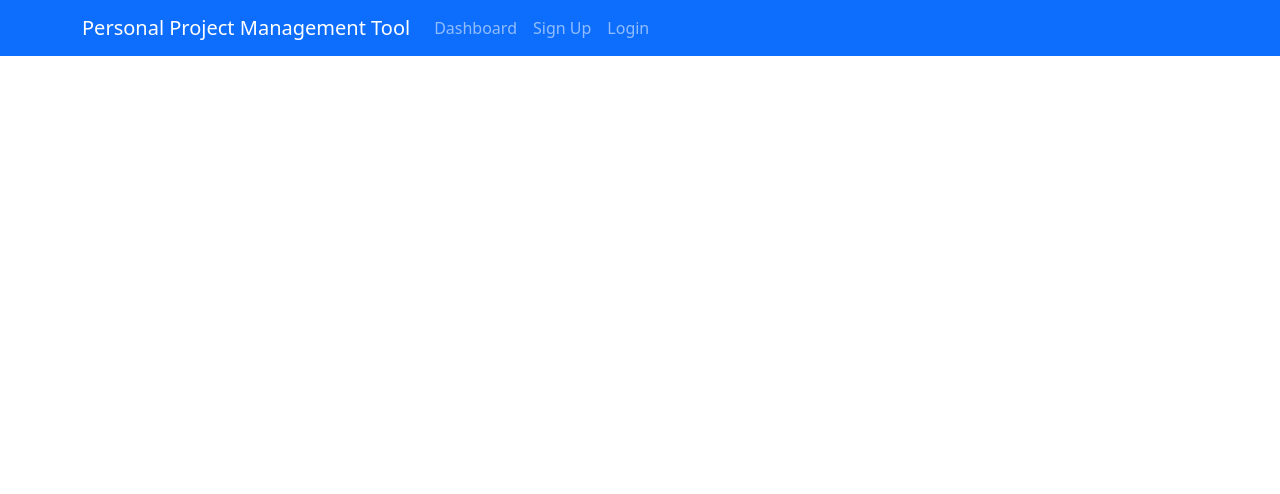
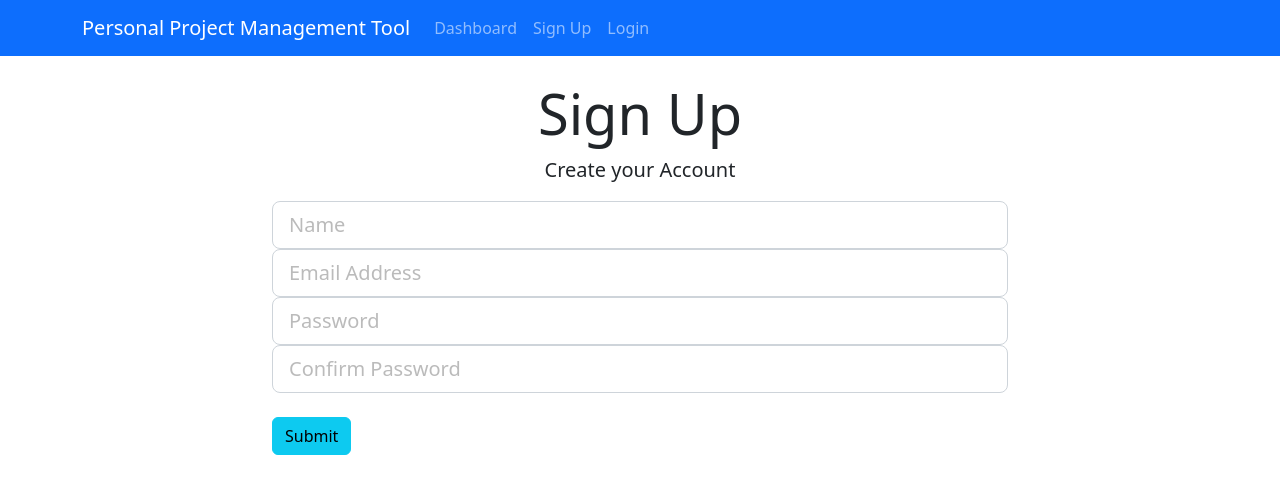
Before and after one commit to MargoSamo/ppmtool-react-client, a React (Create React App) app: page /register in a window 1280 px wide. Shown: the top 494 px of the page. Built offline with nearby package versions, Linux system fonts and the light colour scheme.

Commit message:
Securing the react

```diff
--- a/src/App.js
+++ b/src/App.js
@@ -10,6 +10,9 @@ import UpdateProject from './components/Project/UpdateProject';
 import ProjectBoard from './components/ProjectBoard/ProjectBoard';
 import AddProjectTask from './components/ProjectBoard/ProjectTasks/AddProjectTask';
 import UpdateProjectTask from './components/ProjectBoard/ProjectTasks/UpdateProjectTask';
+import Landing from './components/Layout/Landing';
+import Register from './components/UserManagement/Register';
+import Login from './components/UserManagement/Login';
 
 
 function App() {
@@ -19,6 +22,12 @@ function App() {
         <Router>
           <div className="App">
             <Header />
+
+            <Route exact path="/" component={Landing} />
+            <Route exact path="/register" component={Register} />
+            <Route exact path="/login" component={Login} />
+
+
             <Route exact path="/dashboard" component={Dashboard} />
             <Route exact path="/addProject" component={AddProject} />
             <Route exact path="/updateProject/:id" component={UpdateProject} />
--- a/src/components/Layout/Header.js
+++ b/src/components/Layout/Header.js
@@ -1,13 +1,14 @@
-import React, { Component } from 'react'
+import React, { Component } from 'react';
+import { Link } from "react-router-dom";
 
 class Header extends Component {
   render() {
     return (
         <nav className="navbar navbar-expand-sm navbar-dark bg-primary mb-4">
         <div className="container">
-            <a className="navbar-brand" href="Dashboard.html">
+            <Link className="navbar-brand" to="/">
                 Personal Project Management Tool
-            </a>
+            </Link>
             <button className="navbar-toggler" type="button" data-toggle="collapse" data-target="#mobile-nav">
                 <span className="navbar-toggler-icon" />
             </button>
@@ -15,22 +16,22 @@ class Header extends Component {
             <div className="collapse navbar-collapse" id="mobile-nav">
                 <ul className="navbar-nav mr-auto">
                     <li className="nav-item">
-                        <a className="nav-link" href="/dashboard">
+                        <Link className="nav-link" to="/dashboard">
                             Dashboard
-                        </a>
+                        </Link>
                     </li>
                 </ul>
 
                 <ul className="navbar-nav ml-auto">
                     <li className="nav-item">
-                        <a className="nav-link " href="register.html">
+                        <Link className="nav-link" to="/register" >
                             Sign Up
-                        </a>
+                        </Link>
                     </li>
                     <li className="nav-item">
-                        <a className="nav-link" href="login.html">
-                            Login
-                        </a>
+                    <Link className="nav-link" to="/login" >
+                        Login
+                    </Link>
                     </li>
                 </ul>
             </div>
--- /dev/null
+++ b/src/components/Layout/Landing.js
@@ -0,0 +1,34 @@
+import React, { Component } from 'react';
+import { Link } from "react-router-dom";
+
+class Landing extends Component {
+  render() {
+    return (
+        <div className="landing">
+        <div className="light-overlay landing-inner text-dark">
+            <div className="container">
+                <div className="row">
+                    <div className="col-md-12 text-center">
+                        <h1 className="display-3 mb-4">
+                        Personal Project Management Tool
+                        </h1>
+                        <p className="lead">
+                            Create your account to join active projects or start your own
+                        </p>
+                        <hr />
+                        <Link className="btn btn-lg btn-primary mr-2" to="/register" >
+                            Sign Up
+                        </Link>
+                        <Link className="btn btn-lg btn-secondary mr-2" to="/login" >
+                            Login
+                        </Link>
+                    </div>
+                </div>
+            </div>
+        </div>
+    </div>
+    )
+  }
+}
+
+export default Landing;
--- /dev/null
+++ b/src/components/UserManagement/Login.js
@@ -0,0 +1,28 @@
+import React, { Component } from 'react'
+
+class Login extends Component {
+  render() {
+    return (
+        <div className="login">
+        <div className="container">
+            <div className="row">
+                <div className="col-md-8 m-auto">
+                    <h1 className="display-4 text-center">Log In</h1>
+                    <form action="dashboard.html">
+                        <div className="form-group">
+                            <input type="email" className="form-control form-control-lg" placeholder="Email Address" name="email" />
+                        </div>
+                        <div className="form-group">
+                            <input type="password" className="form-control form-control-lg" placeholder="Password" name="password" />
+                        </div>
+                        <input type="submit" className="btn btn-info btn-block mt-4" />
+                    </form>
+                </div>
+            </div>
+        </div>
+    </div>
+    )
+  }
+}
+
+export default Login;
--- /dev/null
+++ b/src/components/UserManagement/Register.js
@@ -0,0 +1,38 @@
+import React, { Component } from 'react'
+
+class Register extends Component {
+  render() {
+    return (
+        <div className="register">
+        <div className="container">
+            <div className="row">
+                <div className="col-md-8 m-auto">
+                    <h1 className="display-4 text-center">Sign Up</h1>
+                    <p className="lead text-center">Create your Account</p>
+                    <form action="create-profile.html">
+                        <div className="form-group">
+                            <input type="text" className="form-control form-control-lg" placeholder="Name" name="name"
+                                required />
+                        </div>
+                        <div className="form-group">
+                            <input type="email" className="form-control form-control-lg" placeholder="Email Address" name="email" />
+
+                        </div>
+                        <div className="form-group">
+                            <input type="password" className="form-control form-control-lg" placeholder="Password" name="password" />
+                        </div>
+                        <div className="form-group">
+                            <input type="password" className="form-control form-control-lg" placeholder="Confirm Password"
+                                name="password2" />
+                        </div>
+                        <input type="submit" className="btn btn-info btn-block mt-4" />
+                    </form>
+                </div>
+            </div>
+        </div>
+    </div>
+    )
+  }
+}
+
+export default Register;
```
